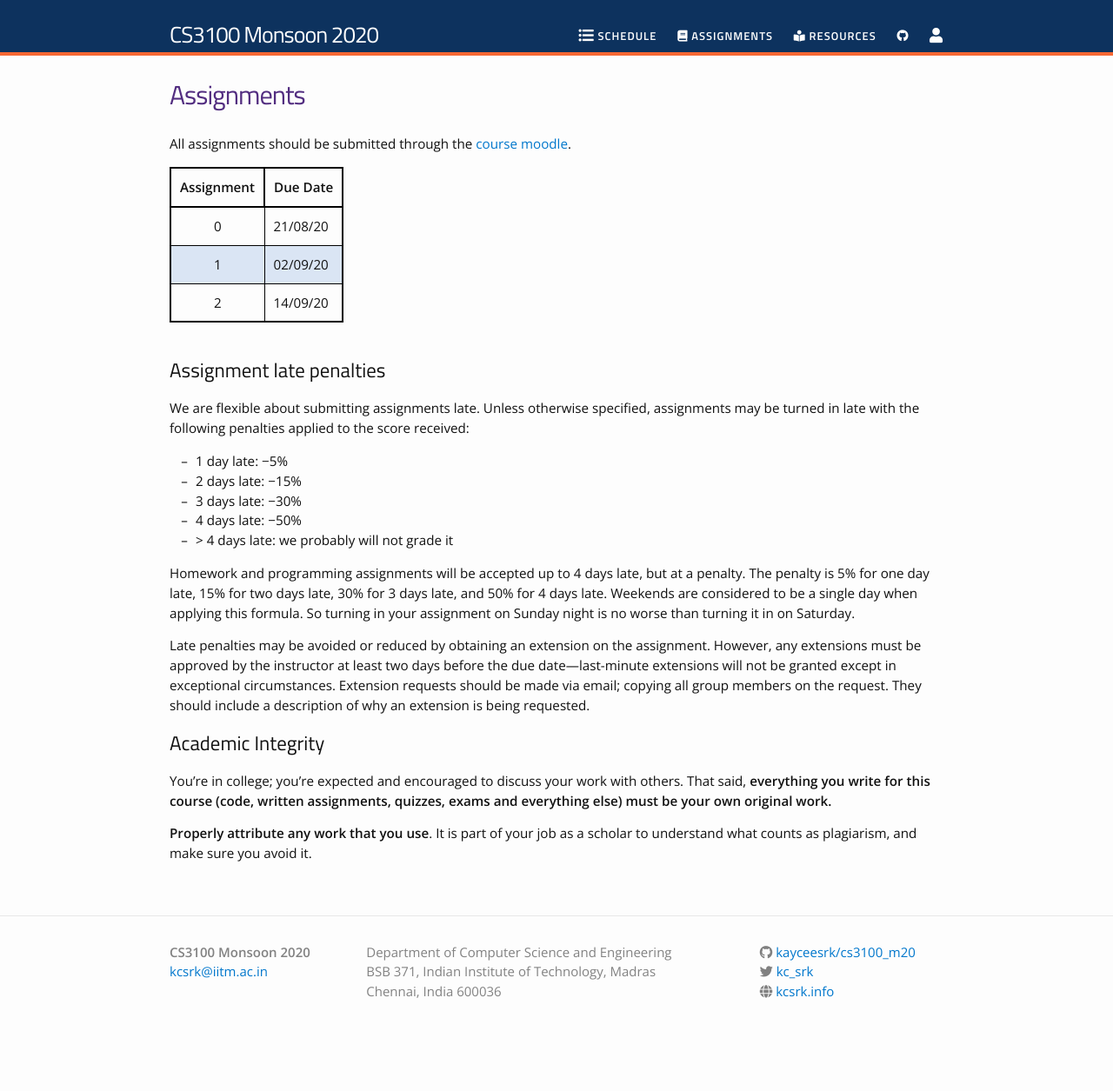
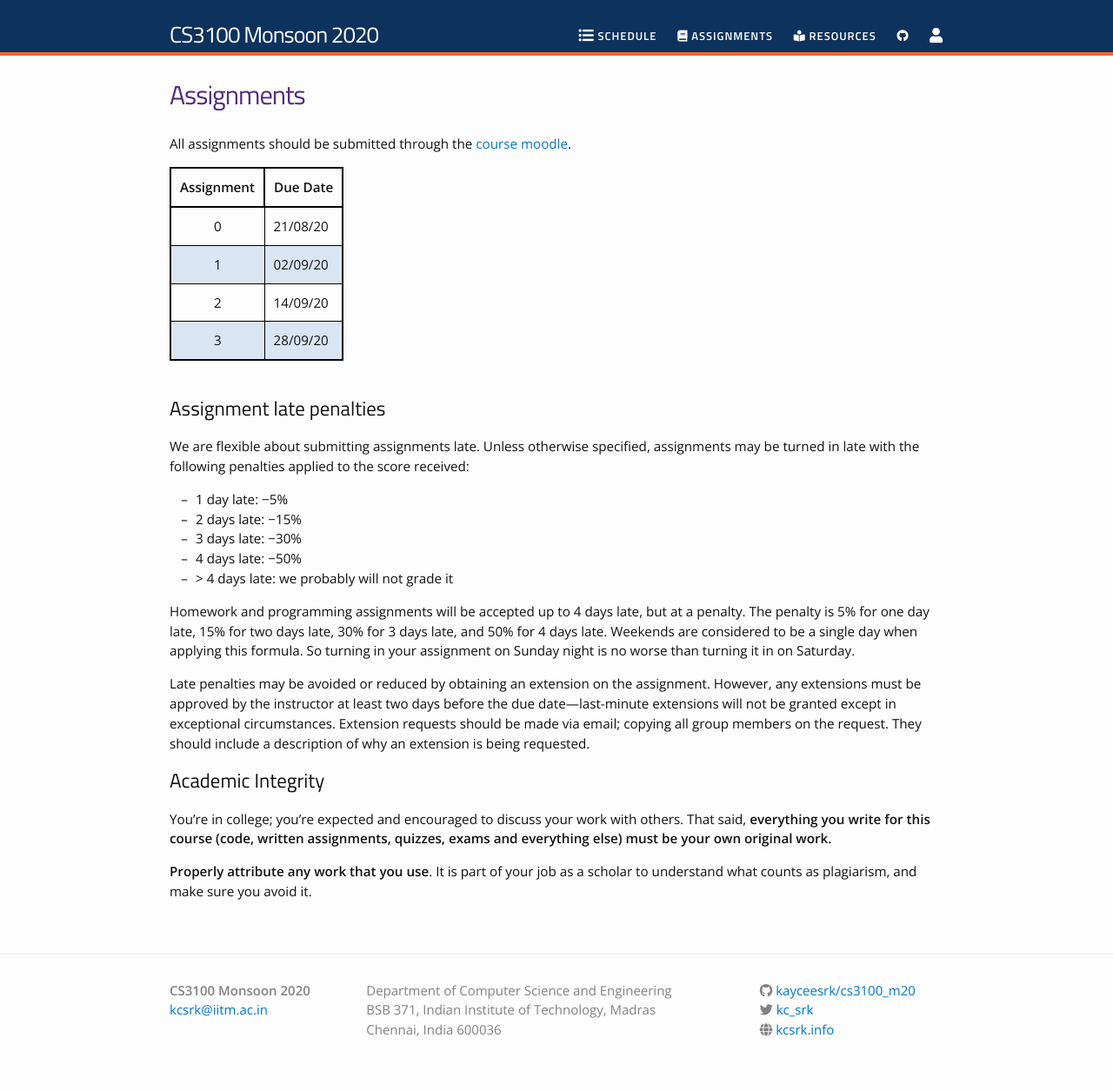
Before and after one commit to kayceesrk/cs3100_m20, a Jekyll site: the page built from assignments.md, in a window 1280 px wide. Shown: the whole page at 87% size. Built offline with Jekyll 4.4.1, drawn with Linux system fonts in a browser that asks for light colours; nearby versions of some CDN libraries; before the commit the page ends 1211 px from its top, so only the background shows below that.

Commit message:
Release Assignment 3

```diff
--- a/assignments.md
+++ b/assignments.md
@@ -12,6 +12,7 @@ moodle](https://courses.iitm.ac.in/course/view.php?id=4939).
 | 0 | 21/08/20 |
 | 1 | 02/09/20 |
 | 2 | 14/09/20 |
+| 3 | 28/09/20 |
 
 <br>
 
```
Also changed, not shown: 1 other file.
